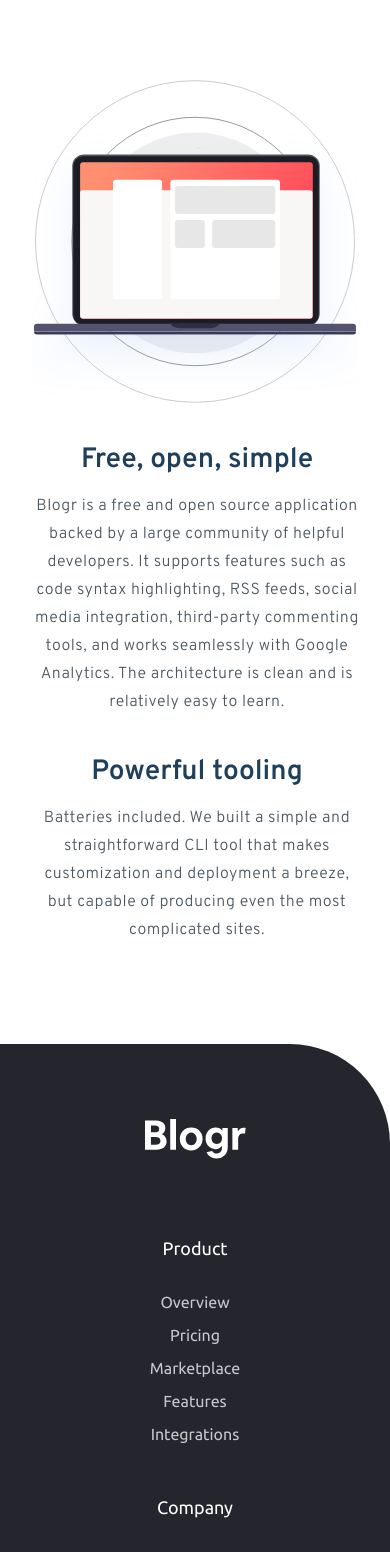
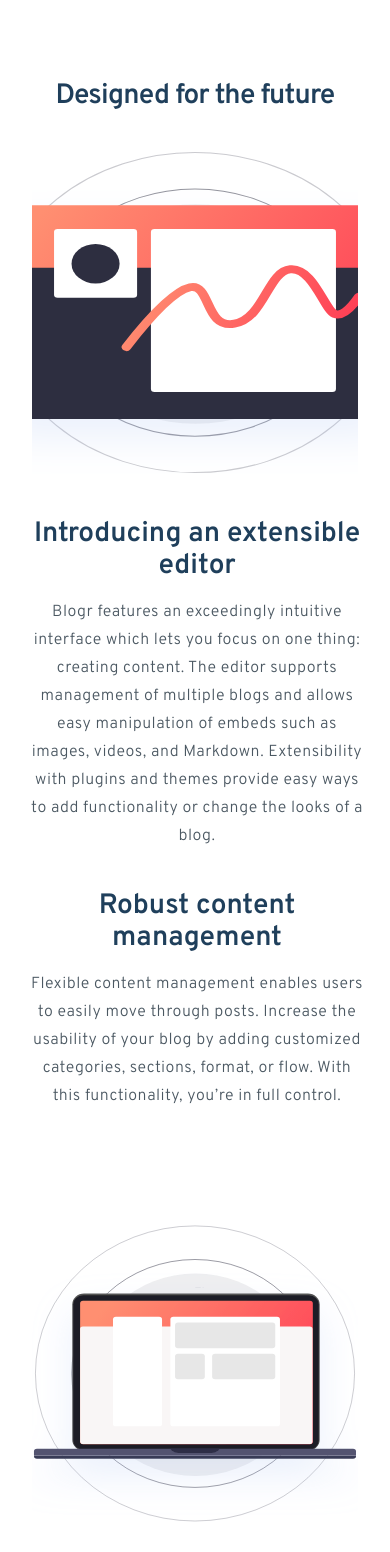
Before and after one commit to MarcinFiuk/FrontendMentor-BlogrLandingPage, a React (Create React App) app: page / in a window 390 px wide. Shown: the top 1552 px of the page. Built offline with nearby package versions, Linux system fonts and the light colour scheme.

Commit message:
section1 mobile finished

```diff
--- a/src/App.js
+++ b/src/App.js
@@ -1,3 +1,4 @@
+import Section1 from './components/Sections/Section1';
 import Section3 from './components/Sections/Section3';
 import Footer from './components/Footer/Footer';
 import Attribution from './components/Attribution/Attribution';
@@ -8,6 +9,7 @@ function App() {
     return (
         <div>
             <GlobalStyle />
+            <Section1 />
             <Section3 />
             <Footer />
             <Attribution />
--- /dev/null
+++ b/src/components/Sections/Section1.js
@@ -0,0 +1,43 @@
+import React from 'react';
+
+import {
+    Section,
+    SectionHeading,
+    ImageElement,
+    TextWrapper,
+    ParagraphHeading,
+    IndividualParagraph,
+} from './sectionStyles';
+import photoMobile from './../../assets/illustration-editor-mobile.svg';
+import photoDesktop from './../../assets/illustration-editor-desktop.svg';
+
+const Section1 = () => {
+    return (
+        <Section>
+            <SectionHeading>Designed for the future</SectionHeading>
+            <ImageElement bgcMobile={photoMobile} bgcDesktop={photoDesktop} />
+            <TextWrapper>
+                <ParagraphHeading>
+                    Introducing an extensible editor
+                </ParagraphHeading>
+                <IndividualParagraph>
+                    Blogr features an exceedingly intuitive interface which lets
+                    you focus on one thing: creating content. The editor
+                    supports management of multiple blogs and allows easy
+                    manipulation of embeds such as images, videos, and Markdown.
+                    Extensibility with plugins and themes provide easy ways to
+                    add functionality or change the looks of a blog.
+                </IndividualParagraph>
+                <ParagraphHeading>Robust content management</ParagraphHeading>
+                <IndividualParagraph>
+                    Flexible content management enables users to easily move
+                    through posts. Increase the usability of your blog by adding
+                    customized categories, sections, format, or flow. With this
+                    functionality, you’re in full control.
+                </IndividualParagraph>
+            </TextWrapper>
+        </Section>
+    );
+};
+
+export default Section1;
--- a/src/components/Sections/Section3.js
+++ b/src/components/Sections/Section3.js
@@ -8,6 +8,9 @@ import {
     ParagraphHeading,
 } from './sectionStyles';
 
+import photoMobile from './../../assets/illustration-laptop-mobile.svg';
+import photoDesktop from './../../assets/illustration-laptop-desktop.svg';
+
 const Section3 = () => {
     useEffect(() => {
         //windows.matchMedia -https://developer.mozilla.org/en-US/docs/Web/CSS/Media_Queries/Testing_media_queries#receiving_query_notifications
@@ -17,8 +20,7 @@ const Section3 = () => {
 
     return (
         <Section>
-            <ImageElement />
-
+            <ImageElement bgcMobile={photoMobile} bgcDesktop={photoDesktop} />
             <TextWrapper>
                 <ParagraphHeading>Free, open, simple</ParagraphHeading>
                 <IndividualParagraph>
--- a/src/components/Sections/sectionStyles.js
+++ b/src/components/Sections/sectionStyles.js
@@ -1,7 +1,4 @@
 import styled from 'styled-components';
-
-import photoMobile from './../../assets/illustration-laptop-mobile.svg';
-import photoDesktop from './../../assets/illustration-laptop-desktop.svg';
 
 export const Section = styled.section`
     display: flex;
@@ -23,18 +20,21 @@ export const ImageElement = styled.div`
     width: 326px;
     height: 326px;
     overflow: hidden;
-    background: url(${photoMobile}) no-repeat;
-    background-size: 150% 109%;
+    padding-bottom: 6px;
+
+    background: url(${(props) => props.bgcMobile || 'black'}) no-repeat;
+    background-size: 150% 100%;
     background-position: center;
 
     @media (min-width: 1024px) {
         height: 784px;
         width: 786px;
-        background: url(${photoDesktop}) no-repeat;
-        background-position: -280px;
+        background: url(${(props) => props.bgcDesktop || 'black'}) no-repeat;
+        background-position: -320px;
         background-size: 150% 99%;
     }
 `;
+// background: url(${photoMobile}) no-repeat;
 
 export const TextWrapper = styled.div`
     padding: 0 2px 0 6px;
@@ -51,7 +51,16 @@ export const TextWrapper = styled.div`
     }
 `;
 
-export const ParagraphHeading = styled.h2`
+export const SectionHeading = styled.h2`
+    margin-bottom: 38px;
+    text-align: center;
+    font-weight: 600;
+    font-size: 2.8rem;
+    letter-spacing: -0.84px;
+    color: hsl(208, 49%, 24%);
+`;
+
+export const ParagraphHeading = styled.h3`
     font-weight: 600;
     font-size: 2.8rem;
     line-height: 32px;
```
